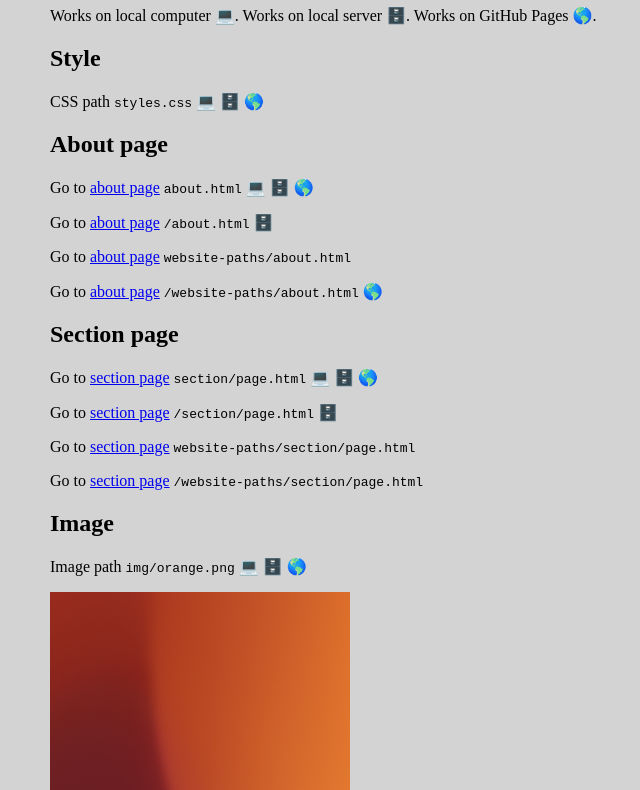
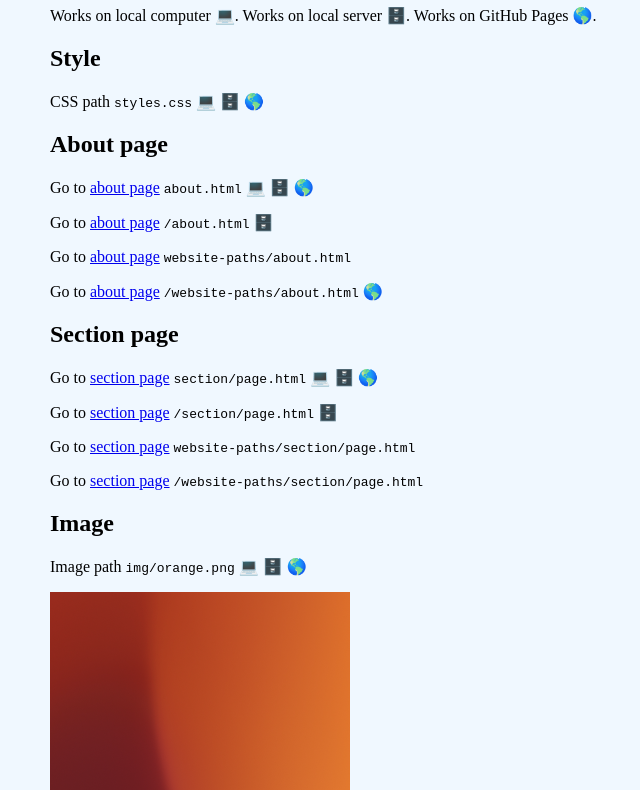
Before and after one commit to wigging/website-paths, a plain HTML site: page docs/index.html in a window 1280 px wide. Shown: the part 132-922 px from the top of the page, without its empty margins (190-830 px from the left). Drawn offline with Linux system fonts and the light colour scheme; files whose address does not match are found by name.

Commit message:
Change background color

```diff
--- a/docs/styles.css
+++ b/docs/styles.css
@@ -1,5 +1,5 @@
 body {
-    background-color: lightgrey;
+    background-color: aliceblue;
     margin-left: auto;
     margin-right: auto;
     max-width: 800px;
```
